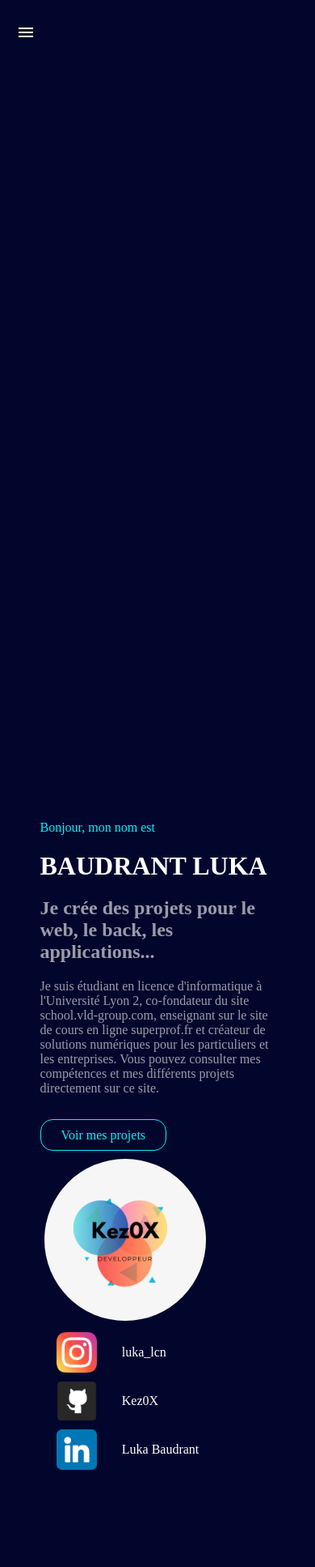
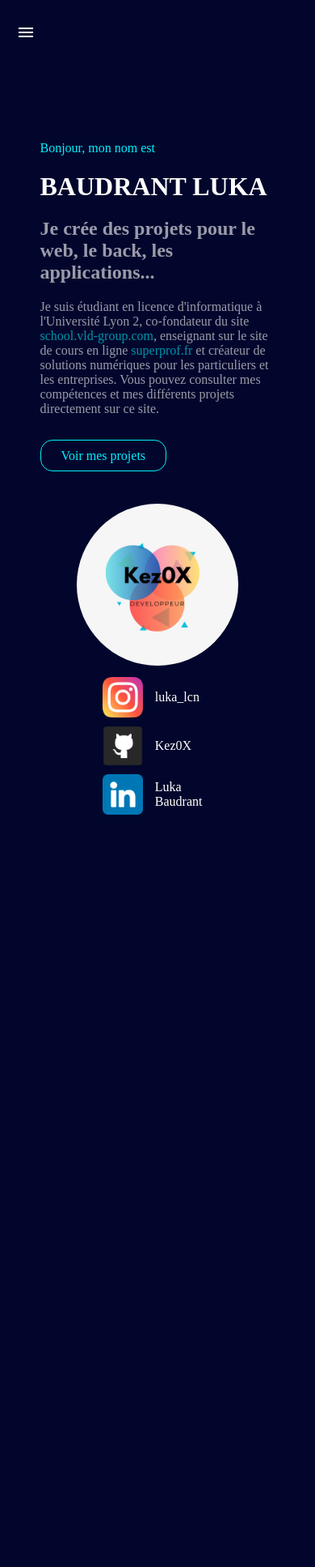
Before and after one commit to Kez0X/Portefolio, a Flask app: page / in a window 390 px wide. Shown: the top 1935 px of the page at 81% size. Run offline with Flask 3, Linux system fonts and the light colour scheme; some web fonts are replaced.

Commit message:
feat : responsive home v2

```diff
--- a/PORTEFOLIO/static/style/index.css
+++ b/PORTEFOLIO/static/style/index.css
@@ -149,6 +149,16 @@ body {
 }
 
 .presentation-description a{
+    text-decoration: none;
+    color : #00F0FF;
+    opacity: 100% !important;
+}
+
+.presentation-description a:hover{
+    color : #018f99;
+}
+
+.presentation-description .presentation-projects-link a{
     justify-content: center;
     text-decoration: none;
     margin-top: 20px;
@@ -158,9 +168,13 @@ body {
     border-radius: 15px;
 }
 
-.presentation-description a:hover{
+.presentation-description .presentation-projects-link a:hover{
     background-color : #00F0FF;
     color :white;
+}
+
+#instagram{
+    color : linear-gradient(#FAFF00, #E400CE)
 }
 
 
@@ -201,6 +215,7 @@ body {
         flex-direction: column;
         justify-content: center;
         background-color : #02062C;
+        margin-top: -4rem;
     }
 
     .menu-listing{
@@ -228,6 +243,7 @@ body {
         display : flex;
         flex-direction:column-reverse;
         width : 90%;
+        margin-top: -46rem;
     }
 
     .presentation-description{
@@ -244,7 +260,10 @@ body {
     }
 
     .presentation-links{
-        margin-top : 20px;
+        margin-top : 50px;
+        justify-content: center;
+        align-items: center;
+        margin-left: 0;
     }
 
 
--- a/PORTEFOLIO/templates/index.html
+++ b/PORTEFOLIO/templates/index.html
@@ -51,15 +51,15 @@
             <div class="presentation-socials">
                 <div class="presentation-socials-item">
                     <img src="/static/image/instagram.png"/>
-                    <p id="Instagram">luka_lcn</p>
+                    <p id="instagram">luka_lcn</p>
                 </div>
                 <div class="presentation-socials-item">
                     <img src="/static/image/github.png"/>
-                    <p id="Github">Kez0X</p>
+                    <p id="github">Kez0X</p>
                 </div>
                 <div class="presentation-socials-item">
                     <img src="/static/image/linkedin.png"/>
-                    <p id="Linkeldin">Luka Baudrant</p>
+                    <p id="linkeldin">Luka Baudrant</p>
                 </div>
             </div>
         </div>
@@ -67,7 +67,7 @@
             <p id="Hello">Bonjour, mon nom est</p>
             <h1>BAUDRANT LUKA</h1>
             <h2>Je crée des projets pour le web, le back, les applications...</h2>
-            <p>Je suis étudiant en licence d'informatique à l'Université Lyon 2, co-fondateur du site school.vld-group.com, enseignant sur le site de cours en ligne superprof.fr et créateur de solutions numériques pour les particuliers et les entreprises. Vous pouvez consulter mes compétences et mes différents projets directement sur ce site.</p>
+            <p>Je suis étudiant en licence d'informatique à l'Université Lyon 2, co-fondateur du site <a href="school.vld-group.com" >school.vld-group.com</a>, enseignant sur le site de cours en ligne <a href="superprof.fr">superprof.fr</a> et créateur de solutions numériques pour les particuliers et les entreprises. Vous pouvez consulter mes compétences et mes différents projets directement sur ce site.</p>
             <div class="presentation-projects-link">
                 <a href="" >Voir mes projets</a>
             </div>
```
